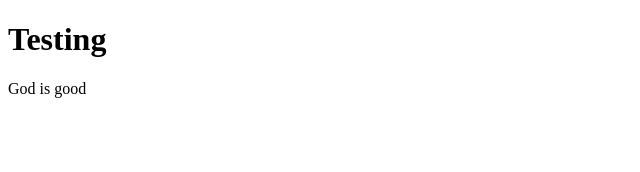
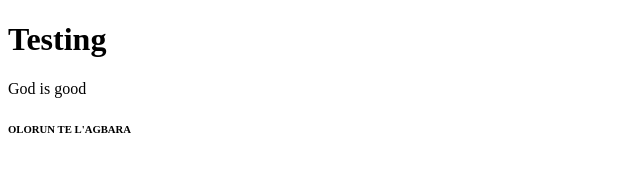
Before and after one commit to Donmark2k/testmonday, a plain HTML site: page index.html in a window 1280 px wide. Shown: the whole page, without its empty margins (0-640 px from the left). Drawn offline with Linux system fonts and the light colour scheme.

Commit message:
added a h tag

```diff
--- a/index.html
+++ b/index.html
@@ -9,6 +9,9 @@
 <body>
 <h1>Testing</h1>
 <p>God is good</p>
+<div>
+    <h6> OLORUN TE L'AGBARA</h6>
+</div>
 
 </body>
 </html>
```
